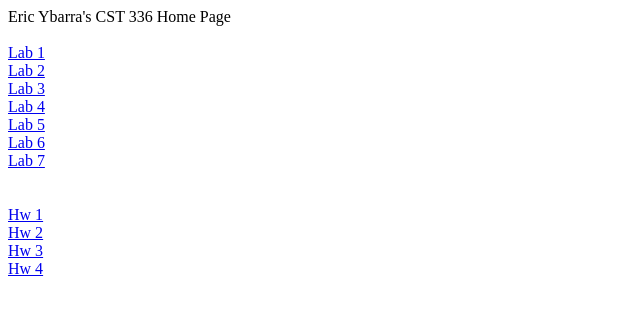
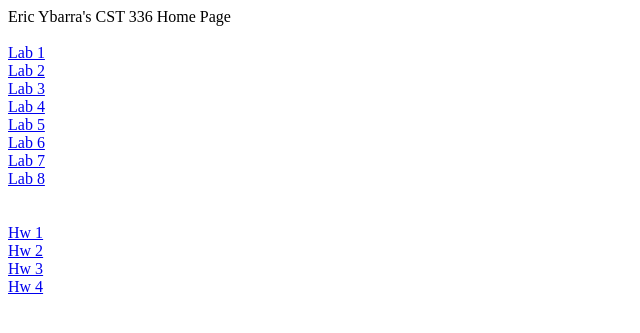
Before and after one commit to eybarra9/cst336, a PHP site: page / in a window 1280 px wide. Shown: the top 333 px of the page, without its empty margins (0-640 px from the left). Run offline with PHP 8.4, Linux system fonts and the light colour scheme.

Commit message:
Added lab8 to the home page

```diff
--- a/index.php
+++ b/index.php
@@ -18,6 +18,7 @@
         <a href = "Labs/Lab5/index.php" > Lab 5 </a><br>
         <a href = "Labs/Lab6/login.php" > Lab 6 </a><br>
         <a href = "Labs/Lab7/index.html" > Lab 7 </a><br>
+        <a href = "Labs/Lab8/login.php" > Lab 8 </a><br>
 
         <br><br>
 
```
